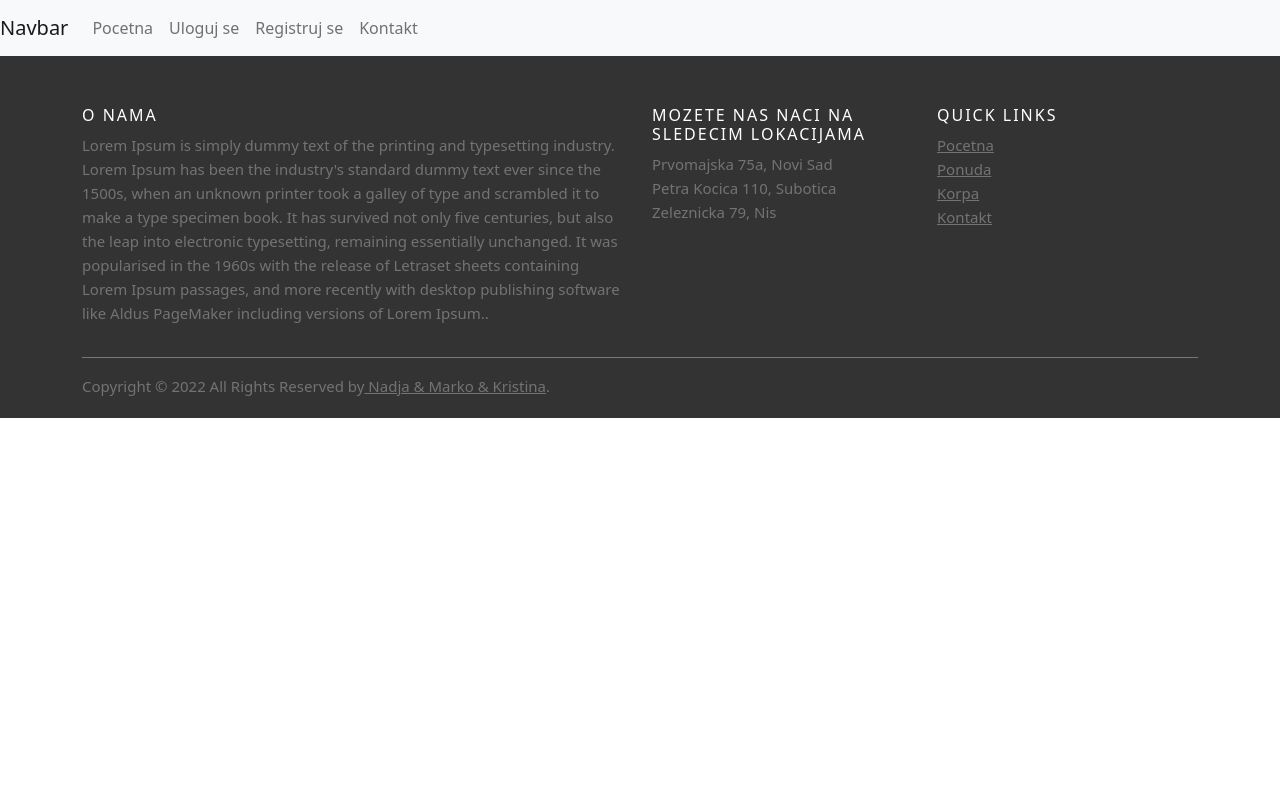
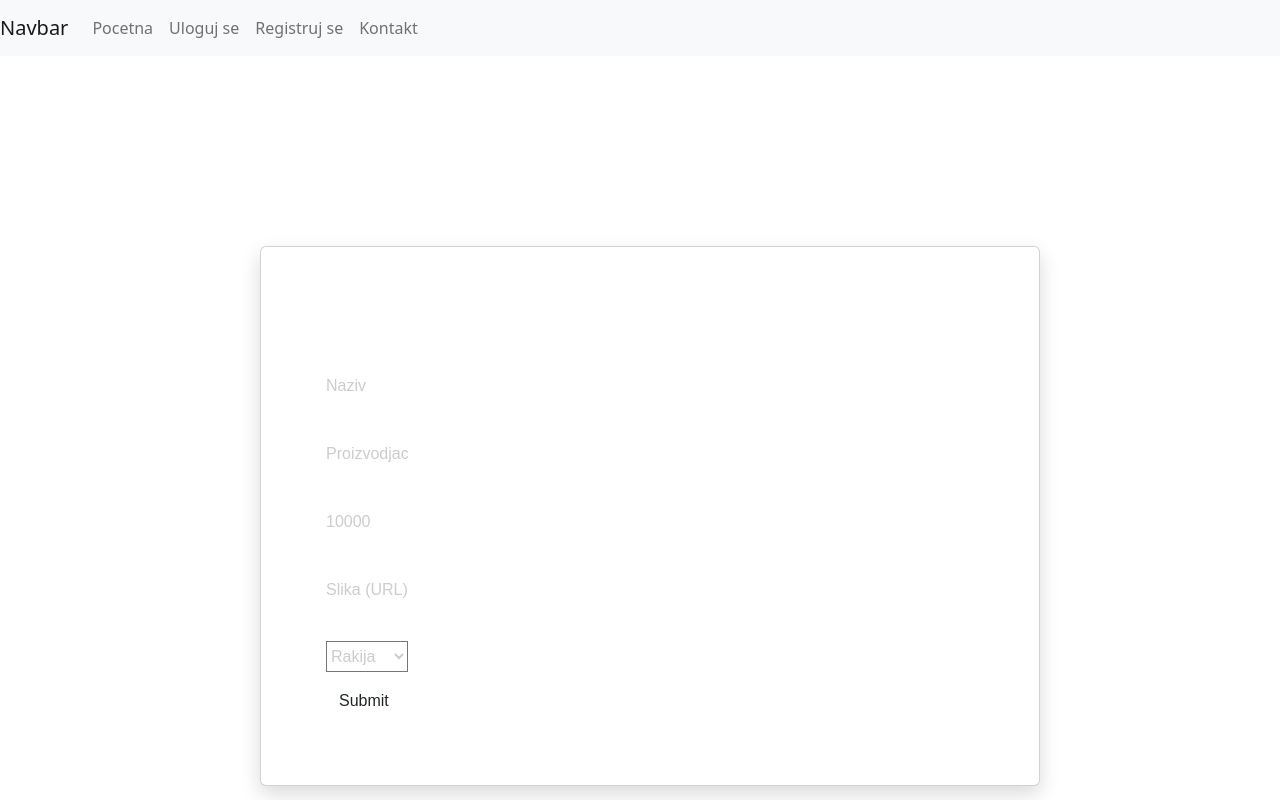
Before and after one commit to nadjarandjelovicc/prodavnica-alkoholnih-pica-iteh-projekat, a React (Create React App) app: page /admin/izmeni in a window 1280 px wide. Shown: the top 800 px of the page. Built offline with nearby package versions, Linux system fonts and the light colour scheme; no server answers; grey boxes are pictures that could not be loaded.

Commit message:
omogucena izmena pica na admin stranici

```diff
--- a/src/App.js
+++ b/src/App.js
@@ -5,7 +5,7 @@ import Login from './Komponente/Login';
 import NavBar from './Komponente/NavBar';
 import Pocetna from './Komponente/Pocetna';
 import Register from './Komponente/Register';
-import { BrowserRouter, Route, Routes, useNavigate } from 'react-router-dom';
+import { BrowserRouter, Navigate, Route, Routes, useNavigate } from 'react-router-dom';
 import { useEffect, useState } from 'react';
 import axios from 'axios';
 import Pica from './Komponente/Pica';
@@ -13,12 +13,15 @@ import Korpa from './Komponente/Korpa';
 import Kontakt from './Komponente/Kontaks';
 import Inbox from './Komponente/Inbox';
 import AdminPage from './Komponente/AdminPage';
+import Izmeni from './Komponente/Izmeni';
 const axiosInstance = axios.create({
   baseURL: process.env.REACT_APP_API_URL,
 });
 function App() {
   const[token,setToken] = useState();
   const [cartNum, setCartNum] = useState(0);
+  const [izmenaID, setIzmenaID] = useState(0);
+
   const [cartProducts, setCartProducts] = useState([]);
   const [sum, setSumPrice] = useState(0);
   const [pica,setPica] = useState([ ]);
@@ -69,11 +72,13 @@ function App() {
   }
 
   function handleLogout(){
-    console.log("USAO")
+
     window.sessionStorage.setItem('auth_token',null);
     window.sessionStorage.setItem('auth_name',null);
 
     console.log(window.sessionStorage.getItem("auth_token"))
+    window.location.reload();
+
   }
 
 
@@ -160,9 +165,9 @@ function App() {
 
       });
   }
-  function editPice(id){
-
-  }
+function postaviIDZaIzmenu(id){
+  setIzmenaID(id);
+}
   return (
     <div  >
       <BrowserRouter className="App">
@@ -175,7 +180,8 @@ function App() {
             <Route path="/korpa" element={ <Korpa pica={cartProducts} onAdd={addProduct} onRemove={removeProduct} sum={sum} ></Korpa>}></Route>
             <Route path="/kontakt" element={ <Kontakt></Kontakt>}></Route>
             <Route path="/admin/inbox" element={ <Inbox poruke={poruke} ></Inbox>}></Route>
-            <Route path="/admin" element={ <AdminPage pica={pica} deletePice={deletePice} ></AdminPage>}></Route>
+            <Route path="/admin" element={ <AdminPage pica={pica} deletePice={deletePice} setIzmeniID={postaviIDZaIzmenu} ></AdminPage>}></Route>
+            <Route path="/admin/izmeni" element={ <Izmeni id={izmenaID} ></Izmeni>}></Route>
 
 
         </Routes>
--- a/src/Komponente/AdminPage.jsx
+++ b/src/Komponente/AdminPage.jsx
@@ -1,21 +1,29 @@
 import React from 'react'
 import { BsFillTrashFill, BsPencilFill } from 'react-icons/bs';
+import { useNavigate } from 'react-router-dom';
 
-function AdminPage({pica,deletePice,editPice}) {
+function AdminPage({pica,deletePice,setIzmeniID}) {
+    let navigate = useNavigate();
+    function editPice(id){
+        setIzmeniID(id);
+
+         navigate("/admin/izmeni/");
+    }
   return (
+    <div>
+    <h1>Dobrodosli na admin stranicu</h1>
+    <div className='korpa'>
 
-    <div>
-            <h1>Dobrodosli na admin stranicu</h1>
             <table>
                 <thead>
-                    <tr><th>ID</th><th>NAZIV</th><th>CENA</th><th>OBRISI</th><th>IZMENI</th></tr>
+                    <tr><th>ID</th><th>NAZIV</th><th>PROIZVODJAC</th><th>CENA</th><th>OBRISI</th><th>IZMENI</th></tr>
                 </thead>
                 <tbody>
-                        {pica.map((p)=>(<tr><td>{p.id}</td><td>{p.naziv}</td><td>{p.cena}</td><td><button className="btn" onClick={() => deletePice(p.id)}><BsFillTrashFill></BsFillTrashFill></button></td><td><button className="btn" onClick={() => editPice(p.id)}><BsPencilFill></BsPencilFill></button></td></tr>))}
+                        {pica.map((p)=>(<tr key={p.id}><td>{p.id}</td><td>{p.naziv}</td><td>{p.proizvodjac}</td><td>{p.cena}</td><td><button className="btn" onClick={() => deletePice(p.id)}><BsFillTrashFill></BsFillTrashFill></button></td><td><button className="btn" onClick={() => editPice(p.id)}><BsPencilFill></BsPencilFill></button></td></tr>))}
                 </tbody>
             </table>
     </div>
-
+    </div>
 
 
 
--- /dev/null
+++ b/src/Komponente/Izmeni.jsx
@@ -0,0 +1,151 @@
+import React, { useEffect } from 'react';
+import {useState} from "react";
+import axios from "axios";
+import { useNavigate } from 'react-router-dom';
+const axiosInstance = axios.create({
+    baseURL: process.env.REACT_APP_API_URL,
+  });
+
+
+function Izmeni({id}) {
+
+    const [productData,setProductData]=useState({
+        naziv:"",
+        proizvodjac:'',
+        cena:10000,
+        kolicina:0,
+        image:'',
+        vrsta:4,
+        id:id
+
+    });
+    useEffect(() => {
+        const getRandomLists2 = async () => {
+          try {
+            const res = await axiosInstance.get( "http://127.0.0.1:8000/api/pice/"+id,
+              {
+                headers: {
+                  token:
+                    "Bearer " +
+                    ( window.sessionStorage.getItem("auth_token")),
+                },
+              }
+            );
+            console.log(res.data.data);
+            setProductData(res.data.data);
+          } catch (error) {
+            if (error.response) {
+                // Request made and server responded
+                console.log(error.response.data);
+                console.log(error.response.status);
+                console.log(error.response.headers);
+            } else if (error.request) {
+                // The request was made but no response was received
+                console.log(error.request);
+            } else {
+                // Something happened in setting up the request that triggered an Error
+                console.log('Error', error.message);
+            }
+          }
+        };
+        getRandomLists2();
+      }, [ axiosInstance]);
+
+    function handleInput(e){
+        let newProductData = productData;
+
+        newProductData[e.target.name]=e.target.value;
+
+        setProductData(newProductData);
+
+    }
+    let navigate = useNavigate();
+
+
+    function azuriraj(e){
+        e.preventDefault();
+        axios
+            .put("http://127.0.0.1:8000/api/pice/"+id, productData,{headers:{'Authorization': `Bearer ${ window.sessionStorage.getItem('auth_token')}`} } )
+            .then((res)=>{
+                console.log(res.data);
+                 alert("USPESNO")
+                 navigate("/admin");
+            })
+            .catch(function (error) {
+                if (error.response) {
+                  // Request made and server responded
+                  console.log(error.response.data);
+
+                  console.log(error.response.status);
+                  console.log(error.response.headers);
+                } else if (error.request) {
+                  // The request was made but no response was received
+                  console.log(error.request);
+                } else {
+                  // Something happened in setting up the request that triggered an Error
+                  console.log('Error', error.message);
+                }
+
+              });
+    }
+
+  return (
+    <div className='login'>
+    <div className="page-wrapper bg-gra-01 p-t-180 p-b-100 font-poppins">
+        <div className="wrapper wrapper--w780">
+            <div className="card card-3">
+                <div className="card-heading"></div>
+                <div className="card-body">
+                    <h2 className="title">Log in</h2>
+                    <form onSubmit={azuriraj} >
+
+                        <div className="input-group">
+                            <input
+                                className="input--style-3"
+                                type="text"
+                                placeholder="Naziv"
+                                name="naziv"
+                                onInput={handleInput} defaultValue={productData.naziv}
+                            />
+                        </div>
+
+                        <div className="input-group">
+                            <input className="input--style-3" type="text" placeholder="Proizvodjac" name="proizvodjac"  onInput={handleInput} defaultValue={productData.proizvodjac}/>
+                        </div>
+                        <div className="input-group">
+                            <input className="input--style-3" type="text" placeholder="Cena" name="cena"  onInput={handleInput}  defaultValue={productData.cena}/>
+                        </div>
+                        <div className="input-group">
+                            <input className="input--style-3" type="text" placeholder="Slika (URL)" name="image"  onInput={handleInput}  defaultValue={productData.image}/>
+                        </div>
+
+                        <div>
+
+
+                     <select  className="input--style-3" name="vrsta" id="vrsta" defaultValue={productData.vrsta.id} onInput={handleInput}>
+
+                                     <option  className="input--style-3" value="1" id={1} >Rakija</option>
+                                     <option className="input--style-3" value="2" id={2} > Rum </option>
+                                     <option className="input--style-3" value="3" id={3} >Tekila </option>
+
+                                     <option className="input--style-3" value="4" id={4} > Vermunt </option>
+
+                                     <option className="input--style-3" value="5" id={5} >Votka</option>
+
+                     </select>
+                 </div>
+                 <div className="p-t-10">
+                            <button className="btn btn--pill btn--green" type="submit" id="login" name="login">Submit</button>
+                        </div>
+
+
+                </form>
+            </div>
+        </div>
+    </div>
+</div>
+    </div>
+  )
+}
+
+export default Izmeni
```
Also changed, not shown: src/App.css (line endings or trailing spaces), 1 other file (tests, documents, lock files or other folders).
